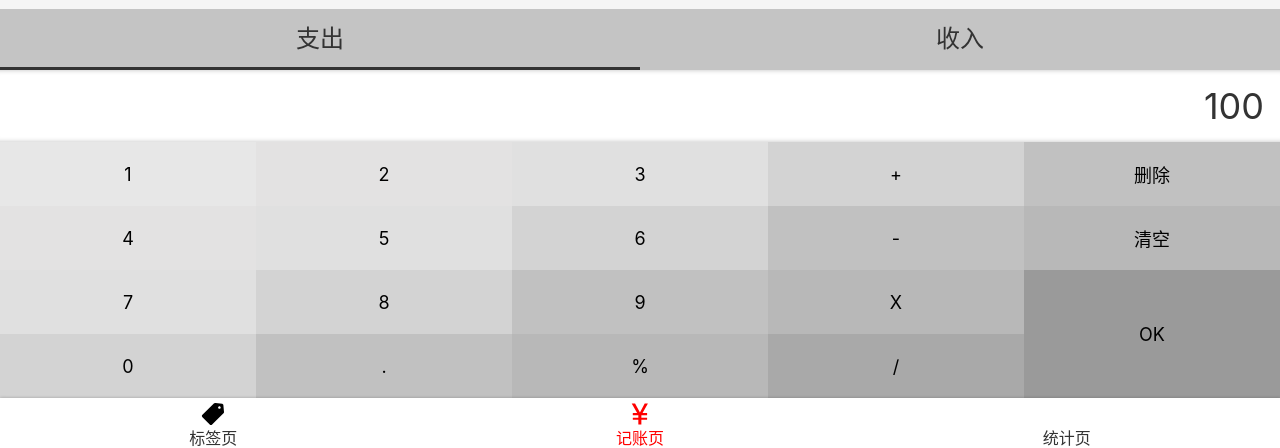
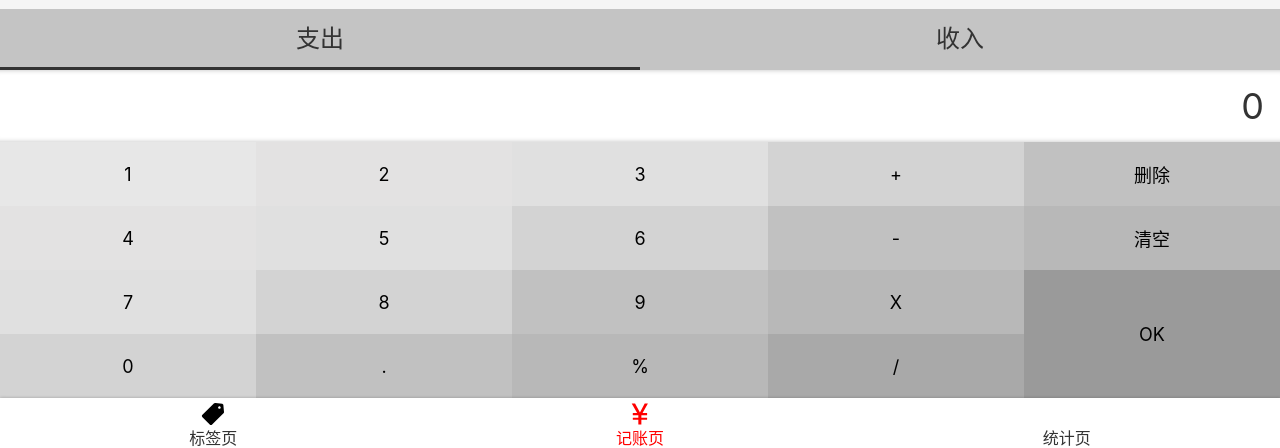
Before and after one commit to mid-bezoar/wang-cai-react, a React app: page /#/money in a window 1280 px wide. Shown: the part 346-794 px from the top of the page. Built offline with nearby package versions, Linux system fonts and the light colour scheme.

Commit message:
numberPadSection 功能 wip

```diff
--- a/src/views/Money.tsx
+++ b/src/views/Money.tsx
@@ -17,30 +17,7 @@ function Money() {
       <TagsSection />
       <NoteSection />
       <CategorySection />
-      <NumberPadSection>
-        <div className='output'>100</div>
-        <div className='pad clearfix'>
-          <button>1</button>
-          <button>2</button>
-          <button>3</button>
-          <button>+</button>
-          <button>删除</button>
-          <button>4</button>
-          <button>5</button>
-          <button>6</button>
-          <button>-</button>
-          <button>清空</button>
-          <button>7</button>
-          <button>8</button>
-          <button>9</button>
-          <button>X</button>
-          <button className='ok'>OK</button>
-          <button className='zero'>0</button>
-          <button className='dot'>.</button>
-          <button>%</button>
-          <button>/</button>
-        </div>
-      </NumberPadSection>
+      <NumberPadSection />
     </MyLayout>
   );
 }
--- a/src/views/Money/CategorySection.tsx
+++ b/src/views/Money/CategorySection.tsx
@@ -35,7 +35,7 @@ const CategorySection: React.FunctionComponent = () => {
     <Wrapper>
       <ul>
         {categoryList.map((item) => (
-          <li className={active === item ? "selected" : ""} onClick={() => setActive(item)}>
+          <li key={item} className={active === item ? "selected" : ""} onClick={() => setActive(item)}>
             {categoryMap[item]}
           </li>
         ))}
--- a/src/views/Money/NumberPadSection.tsx
+++ b/src/views/Money/NumberPadSection.tsx
@@ -1,6 +1,7 @@
+import React, { useRef, useState } from "react";
 import styled from "styled-components";
 
-const NumberPadSection = styled.section`
+const Wrapper = styled.section`
   display: flex;
   flex-direction: column;
   > .output {
@@ -63,4 +64,93 @@ const NumberPadSection = styled.section`
   }
 `;
 
+const NumberPadSection: React.FC = () => {
+  const [output, setOutput] = useState("0");
+
+  const buttons = [
+    { number: 1, text: "1" },
+    { number: 2, text: "2" },
+    { number: 3, text: "3" },
+    { text: "+" },
+    { text: "删除" },
+    { number: 4, text: "4" },
+    { number: 5, text: "5" },
+    { number: 6, text: "6" },
+    { text: "-" },
+    { text: "清空" },
+    { number: 7, text: "7" },
+    { number: 8, text: "8" },
+    { number: 9, text: "9" },
+    { text: "X" },
+    { specialClass: "ok", text: "OK" },
+    { specialClass: "zero", number: 0, text: "0" },
+    { specialClass: "dot", text: "." },
+    { text: "%" },
+    { text: "/" }
+  ];
+
+  const onCLickButtonWrapper = (e: React.MouseEvent) => {
+    const text = (e.target as HTMLButtonElement).textContent;
+    if (text === null) return;
+    switch (text) {
+      case "0":
+      case "1":
+      case "2":
+      case "3":
+      case "4":
+      case "5":
+      case "6":
+      case "7":
+      case "8":
+      case "9":
+      case ".":
+        if (output === "0") {
+          setOutput(text);
+        } else {
+          setOutput(output + text);
+        }
+        break;
+      case "删除":
+        break;
+      case "清空":
+        break;
+      default:
+        break;
+    }
+  };
+  return (
+    <Wrapper>
+      <div className='output'>{output}</div>
+      <div className='pad clearfix' onClick={onCLickButtonWrapper}>
+        {buttons.map(({ number, text, specialClass }, index) => (
+          <button key={index} className={specialClass}>
+            {text}
+          </button>
+        ))}
+        {/* <button onClick={() => onClickNumber(1)}>1</button>
+        <button onClick={() => onClickNumber(2)}>2</button>
+        <button onClick={() => onClickNumber(3)}>3</button>
+        <button>+</button>
+        <button>删除</button>
+        <button onClick={() => onClickNumber(4)}>4</button>
+        <button onClick={() => onClickNumber(5)}>5</button>
+        <button onClick={() => onClickNumber(6)}>6</button>
+        <button>-</button>
+        <button>清空</button>
+        <button onClick={() => onClickNumber(7)}>7</button>
+        <button onClick={() => onClickNumber(8)}>8</button>
+        <button onClick={() => onClickNumber(9)}>9</button>
+        <button>X</button>
+        <button className='ok'>OK</button>
+        <button className='zero' onClick={() => onClickNumber(0)}>
+          0
+        </button>
+        <button className='dot'>.</button>
+        <button>%</button>
+        <button>/</button> */}
+      </div>
+    </Wrapper>
+  );
+};
+
 export { NumberPadSection };
```
